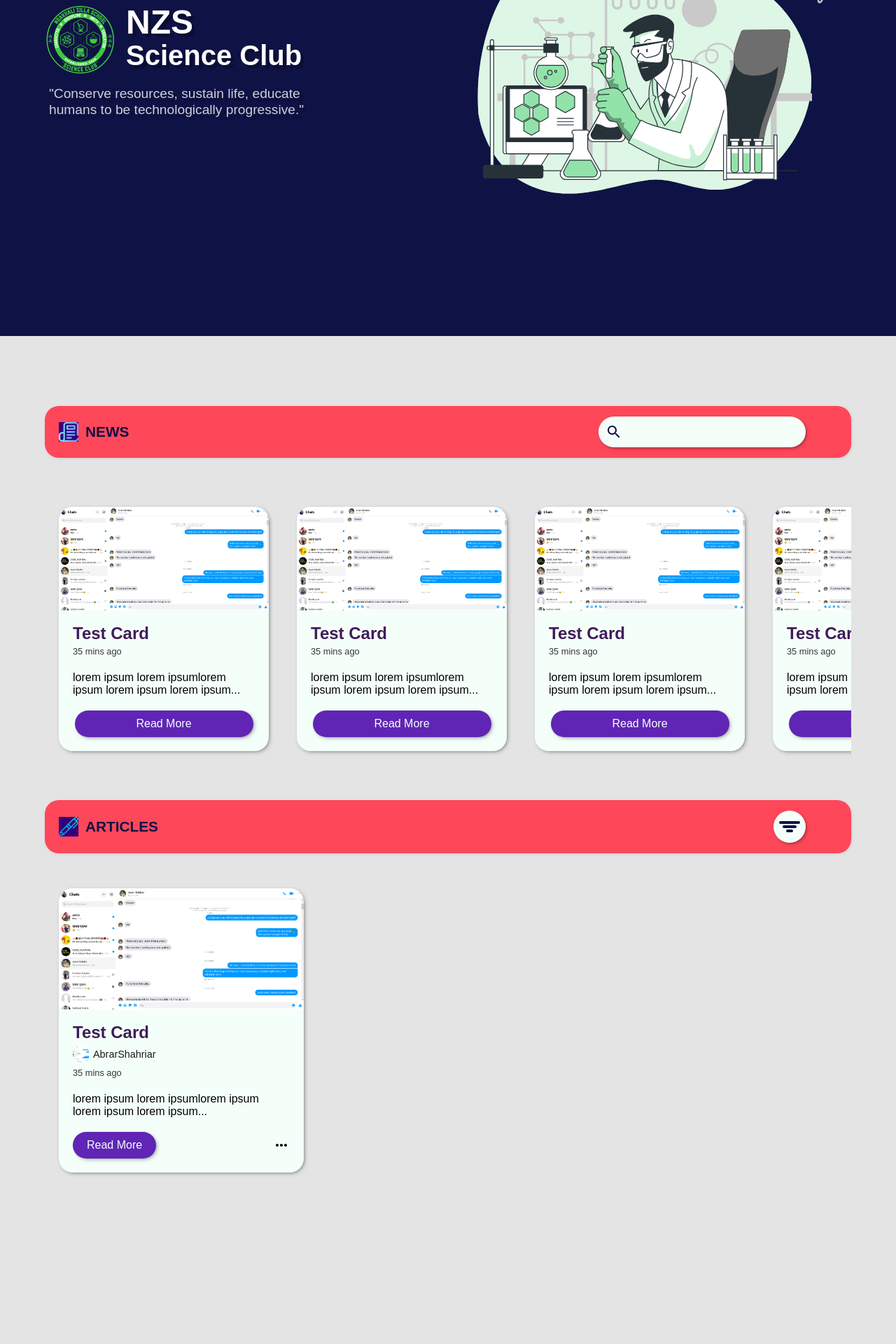
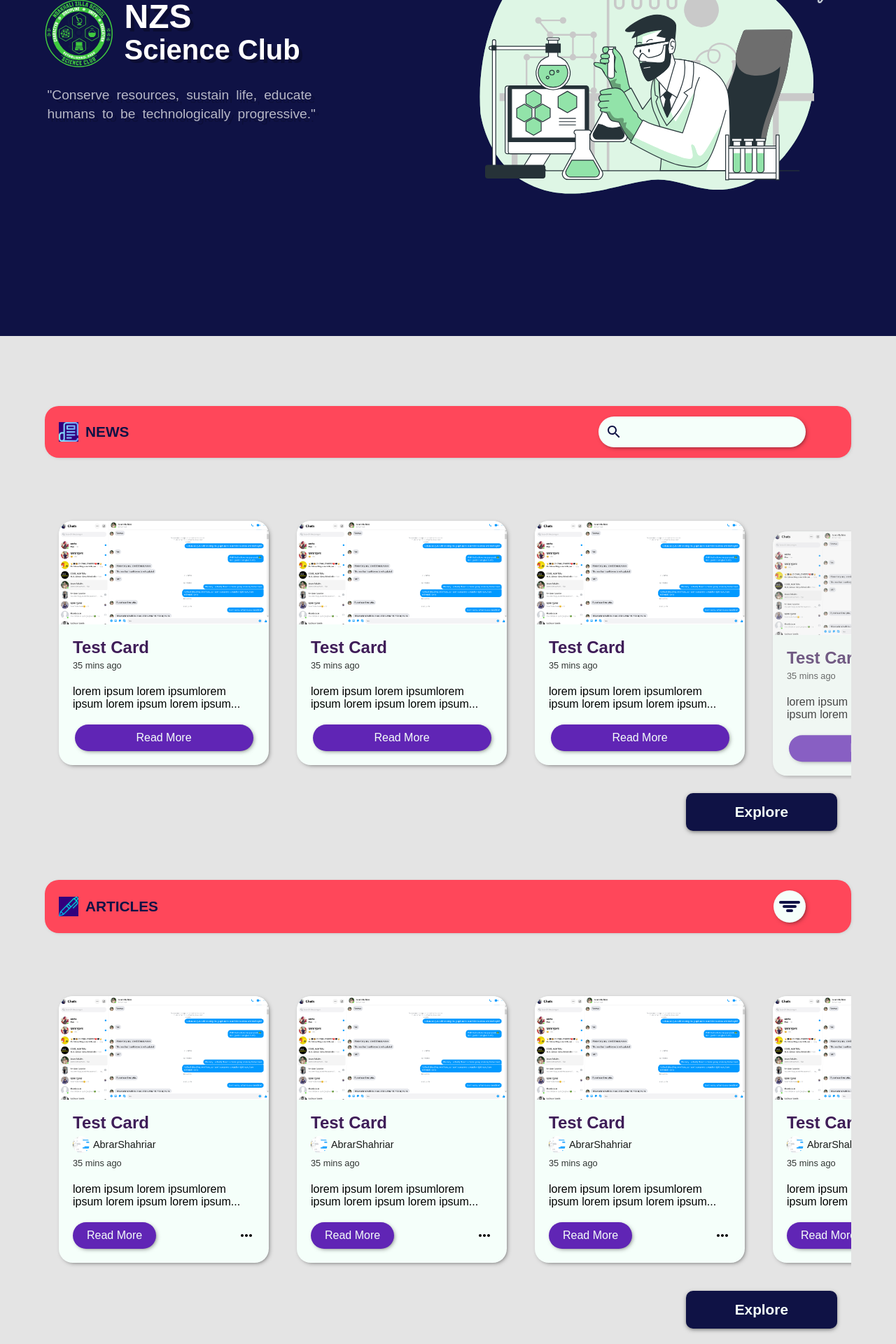
Before and after one commit to AbrarShahriar/nzssc-production, a React (Create React App) app: page / in a window 1280 px wide. Shown: the part 320-2240 px from the top of the page at 70% size. Before the commit the page ends 2045 px from the top, so only its background shows below. Built offline with nearby package versions, Linux system fonts and the light colour scheme.

Commit message:
anim without card delay

```diff
--- a/src/App.css
+++ b/src/App.css
@@ -98,27 +98,17 @@ body {
   margin-left: 5px;
   width: fit-content;
 }
-/* @media (max-width: 600px) {
-  .search input {
-    width: 0;
-    margin-left: 0;
-  }
-} */
 
 .search:focus-within {
   background-color: rgb(233, 235, 234);
 }
 
-.news-cards {
-  overflow-x: auto;
 
-  display: flex;
-  align-items: center;
-}
 
 .cards {
   margin: 50px auto;
   width: 90%;
+  padding: 20px 0 20px 0;
   /* outline: 2px solid yellow; */
   /* width: 80%; */
   /* margin-left: 20px; */
@@ -131,6 +121,53 @@ body {
 .cards {
   -ms-overflow-style: none;
   /* scrollbar-width: none; */
+  overflow-y: hidden;
+}
+
+.cards .load_more {
+  background-color: #0F1245;
+  color: mintcream;
+  padding: 15px 70px;
+  border-radius: 10px;
+  width: max-content;
+  display: flex;
+  align-items: center;
+  justify-content: center;
+  font-size: 1.3em;
+  font-weight: 700;
+  cursor: pointer;
+  transition: all 200ms ease;
+  box-shadow: 0 2px 7px -2px rgba(0,0,0,.75);
+  margin: 20px 20px 0 auto;
+}
+
+.cards .load_more:hover {
+  transform: translateY(-5px) scale(1.05);
+  box-shadow: 0 4px 7px -2px rgba(0,0,0,.75);
+}
+
+.cards .load_more span {
+  /* margin-right: 20px; */
+}
+
+.news-cards {
+  overflow-y: hidden !important;
+  display: flex;
+  align-items: center;
+  justify-content: space-between;
+  /* animation: slider 40s linear infinite; */
+  /* width: calc(300px * 8); */
+  overflow-x: auto;
+}
+
+
+@keyframes slider {
+  0% {
+    transform: translateX(0);
+  }
+  100% {
+    transform: translateX(calc(-300px * 2));
+  }
 }
 
 .article-topicSelection {
@@ -139,3 +176,9 @@ body {
   justify-content: space-between;
   /* outline: 2px solid red; */
 }
+
+.article-cards {
+  display: flex;
+  align-items: center;
+  justify-content: space-between;
+}
--- a/src/App.js
+++ b/src/App.js
@@ -4,23 +4,69 @@ import { BrowserRouter as Router, Switch, Route } from "react-router-dom";
 import Hero from './components/Hero';
 import Title from './components/Title';
 import { SearchOutlined } from '@material-ui/icons';
-import { useMediaQuery } from '@material-ui/core';
+import { CircularProgress, useMediaQuery } from '@material-ui/core';
 import { screens } from './screens';
 import ContentCard from './components/ContentCard';
 
 import ss from './images/ss.png'
-import React from 'react';
+import React, { useRef, useEffect } from 'react';
 import TopicSelection from './components/TopicSelection';
 import bookLogo from './images/book-logo.png'
 import articleLogo from './images/article-logo.png'
 import newsLogo from './images/news-logo.png'
+import { gsap } from 'gsap'
+import { ScrollTrigger } from "gsap/ScrollTrigger";
 
+gsap.registerPlugin(ScrollTrigger)
+
+const dummy = {
+  type: 'article',
+  title: 'Test Card',
+  desc: 'lorem ipsum lorem ipsumlorem ipsumlorem ipsum lorem ipsum...',
+  author: 'AbrarShahriar',
+  authorImg: {ss},
+  img: {ss},
+  timestamp: '35 mins ago',
+}
 
 function App() {
 
   const mobile = useMediaQuery(`(max-width: ${screens.mobile}px)`)
 
+  const titleOneRef = useRef(null)
+  const titleTwoRef = useRef(null)
+
   const handleSearch = () => {}
+
+  useEffect(() => {
+    const titleOneDom = titleOneRef.current
+    const titleTwoDom = titleTwoRef.current
+
+    const duration = .5
+
+    gsap.from(titleOneDom, {
+        x: 50,
+        opacity: 0,
+        duration,
+        scrollTrigger: {
+            trigger: titleOneDom,
+            start: 'bottom bottom',
+            // markers: true
+        }
+    })
+
+    gsap.from(titleTwoDom, {
+        x: -50,
+        opacity: 0,
+        duration,
+        scrollTrigger: {
+            trigger: titleTwoDom,
+            start: 'bottom bottom',
+            // markers: true
+        }
+    })
+
+  }, [])
 
   return (
     <Router>
@@ -35,7 +81,7 @@ function App() {
         {/* <svg className='hero-wave' xmlns="http://www.w3.org/2000/svg" viewBox="0 0 1440 320"><path fill-opacity="1" d="M0,32L80,64C160,96,320,160,480,197.3C640,235,800,245,960,213.3C1120,181,1280,107,1360,69.3L1440,32L1440,0L1360,0C1280,0,1120,0,960,0C800,0,640,0,480,0C320,0,160,0,80,0L0,0Z"></path></svg> */}
 
         {/* NEWS(title) + SEARCH */}
-        <form className="news-search title-addtition">
+        <form ref={titleOneRef} className="news-search title-addtition">
           <Title iconSrc={newsLogo} title='news' />
           {!mobile ?
             <div className="search search_desktop">
@@ -49,40 +95,37 @@ function App() {
           }
         </form>
         {/* NEWS CARDS */}
-        <div className="news-cards cards">
+        <div className="cards">
+          <div className="news-cards">
+            {Array.from(new Array(4)).map((card, index) => {
+              return (
                 <ContentCard
                   title='Test Card'
                   desc='lorem ipsum lorem ipsumlorem ipsum lorem ipsum lorem ipsum...'
                   img={ss}
                   timestamp='35 mins ago'
+                  delay={index}
                 />
-          <ContentCard
-            title='Test Card'
-            desc='lorem ipsum lorem ipsumlorem ipsum lorem ipsum lorem ipsum...'
-            img={ss}
-            timestamp='35 mins ago'
-          />
-          <ContentCard
-            title='Test Card'
-            desc='lorem ipsum lorem ipsumlorem ipsum lorem ipsum lorem ipsum...'
-            img={ss}
-            timestamp='35 mins ago'
-          />
-          <ContentCard
-            title='Test Card'
-            desc='lorem ipsum lorem ipsumlorem ipsum lorem ipsum lorem ipsum...'
-            img={ss}
-            timestamp='35 mins ago'
-          />
+              )
+            })}
+          </div>
+
+          <div className="load_more">
+            <span>Explore</span>
+            {/* <CircularProgress /> */}
+          </div>
         </div>
 
         {/* ARTICLES(title) + TOPIC Selection */}
-        <div className="article-topicSelection title-addtition">
+        <div ref={titleTwoRef} className="article-topicSelection title-addtition">
           <Title iconSrc={articleLogo} title='articles' />
           <TopicSelection />
         </div>
         {/* ARTICLES */}
-        <div className="article-cards cards">
+        <div className="cards">
+          <div className="article-cards">
+            {Array.from(new Array(4)).map(card => {
+              return (
                 <ContentCard
                   type='article'
                   title='Test Card'
@@ -92,6 +135,13 @@ function App() {
                   img={ss}
                   timestamp='35 mins ago'
                 />
+              )
+            })}
+          </div>
+          <div className="load_more">
+            <span>Explore</span>
+            {/* <CircularProgress /> */}
+          </div>
         </div>
         {/* ARTICLES */}
 
--- a/src/components/ContentCard.css
+++ b/src/components/ContentCard.css
@@ -7,6 +7,10 @@
     /* outline: 2px solid red; */
 
     /* margin: 20px auto; */
+    margin: 20px ;
+}
+
+.article_card {
     margin: 20px;
 }
 
--- a/src/components/ContentCard.js
+++ b/src/components/ContentCard.js
@@ -1,12 +1,54 @@
-import React, { useEffect } from 'react'
+import React, { useEffect, useRef } from 'react'
 import './ContentCard.css'
 import { Link } from "react-router-dom";
 import { MoreHorizRounded } from '@material-ui/icons';
+import { gsap } from 'gsap'
+import { ScrollTrigger } from "gsap/ScrollTrigger";
 
-function ContentCard({ type, img, title, desc, tags, timestamp, author, authorImg }) {
+gsap.registerPlugin(ScrollTrigger)
+
+function ContentCard({ type, img, title, desc, tags, timestamp, author, authorImg, delay }) {
+
+    const cardRef = useRef(null)
+
+    useEffect(() => {
+
+        console.log(delay, delay*.5);
+
+
+        const cardDom = cardRef.current
+
+        const duration = .5
+
+        // var anim = gsap.timeline({duration})
+        // anim.from({
+        //     y: 50,
+        //     opacity: 0,
+        //     duration,
+        // })
+
+        // ScrollTrigger.create({
+        //     trigger: cardDom,
+        //     start: 'bottom bottom',
+        //     onEnter: () => anim.play(0, {delay})
+        // })
+        gsap.from(cardDom, {
+            y: 50,
+            opacity: 0,
+            duration,
+            delay: delay,
+            scrollTrigger: {
+                trigger: cardDom,
+                start: 'bottom bottom',
+                toggleActions: 'play none none none',
+                once: true,
+                // markers: true,
+            }
+        })
+      }, [])
 
     return (
-        <div className='card'>
+        <div ref={cardRef} className={`card ${(type === 'article') && 'article_card'}`}>
 
             <div className="card_header">
                 {img && <img src={img} alt=""/>}
--- a/src/components/Header.css
+++ b/src/components/Header.css
@@ -58,11 +58,13 @@
     box-shadow: 1px 1px 7px -5px rgba(0,0,0,.75);
     cursor: pointer;
     overflow: hidden;
+    background-color: #FF475A;
 
 }
 
 .header_items .header_item:hover {
-    transform: scale(1.06);
+    transform: scale(1.06) translateY(-5px);
+    background-color: #FF9F36;
 }
 
 .header_items .header_item:hover a {
@@ -79,7 +81,7 @@
     left: 0;
     border-radius: 20px;
     background-image: linear-gradient(90deg, #FF475A, #ff479d, #FF475A);
-    transition: transform 200ms ease;
+    transition: transform 500ms ease;
 }
 
 .header_items .header_item:hover .item_bg {
--- a/src/components/Hero.css
+++ b/src/components/Hero.css
@@ -15,6 +15,10 @@
     display: flex;
     align-items: center;
     justify-content: space-around;
+
+    --typing1-ch: 3;
+    --typing2-ch: 12;
+    --typing-speed: 2;
 }
 
 .hero > img {
@@ -45,6 +49,7 @@
     font-size: 2.5em;
     line-height: 1em;
     margin-bottom: 10px;
+    width: 300px;
 }
 @media (max-width: 600px) {
     .hero_title .hero_banner h2 {
@@ -55,8 +60,9 @@
 .hero_title p {
     font-size: 1.2em;
     max-width: 400px;
-
-    line-height: 1.2em;
+    margin-top: 10px;
+    line-height: 1.4em;
+    word-spacing: .3rem;
 }
 
 .hero_banner {
@@ -102,6 +108,86 @@
     }
 }
 
+.typing {
+    /* outline: 2px solid red; */
+    width: fit-content;
+    font-family: sans-serif;
+    position: relative;
+    /* overflow: hidden; */
+}
+
+.typing::after, .typing::before {
+    content: '';
+    position: absolute;
+    top: 0;
+    height: 100%;
+}
+
+.typing1::after {
+    width: 100%;
+    left: 0;
+    background-color: #0F1245;
+    /* background-color: yellow; */
+    animation:
+    typer1 750ms steps(var(--typing1-ch)) 1.5s forwards,
+    opacityFull 10ms 2.25s forwards;
+
+}
+
+.typing1::before {
+    width: 3px;
+    background-color: transparent;
+    animation: cursor1 750ms steps(var(--typing1-ch)) 1.5s forwards;
+    z-index: 4;
+    height: 90%;
+}
+
+.typing2::after {
+    width: 100%;
+    left: 0;
+    background-color: #0F1245;
+    /* background-color: yellow; */
+    animation:
+    typer2 1.5s steps(var(--typing2-ch)) 3s forwards,
+    opacityFull 10ms 3.75s forwards;
+
+}
+
+.typing2::before {
+    width: 3px;
+    background-color: transparent;
+    animation: cursor2 1.5s steps(var(--typing2-ch)) 3s forwards;
+    z-index: 4;
+    height: 90%;
+
+}
+
+@keyframes typer2 {
+    100% {
+        transform: translateX(100%);
+    }
+}
+@keyframes cursor2 {
+    100% {
+        transform: translateX(calc(var(--typing2-ch) * 1.3rem));
+    }
+}
+@keyframes typer1 {
+    100% {
+        transform: translateX(100%);
+    }
+}
+@keyframes cursor1 {
+    100% {
+        transform: translateX(calc(var(--typing1-ch) * 2rem));
+    }
+}
+
+@keyframes opacityFull {
+    100% {
+        opacity: 0;
+    }
+}
 
 
 .slideLeft {
@@ -124,7 +210,7 @@
 
 @keyframes fadeUp {
     100% {
-        opacity: 0.8;
+        opacity: 0.7;
         transform: translateY(0);
     }
 }
--- a/src/components/Hero.js
+++ b/src/components/Hero.js
@@ -1,4 +1,4 @@
-import React, { useEffect } from 'react'
+import React, { useEffect, useRef } from 'react'
 import './Hero.css'
 import blob from '../images/gradient-blob.png'
 import Atom from './svg/Atom'
@@ -19,8 +19,54 @@ import Aos from "aos";
 function Hero() {
     const mobile = useMediaQuery(`(max-width: ${screens.mobile}px)`)
 
+    const nzsRef = useRef(null)
+    const scRef = useRef(null)
+
     useEffect(() => {
         Aos.init()
+
+        let nzsNode = nzsRef.current
+        let scNode = scRef.current
+
+        var nzsText = 'NZS'
+        var scText = 'Science Club'
+
+        let i = 0,
+            j = 0,
+            delayOne,
+            delayTwo,
+            animOneDelay = setTimeout(() => {
+                typeWriterOne()
+            }, 1500),
+            animTwoDelay = setTimeout(() => {
+                typeWriterTwo()
+            }, 2500),
+            speedOne = 175,
+            speedTwo = 125
+
+        const typeWriterOne = () => {
+            if(i < nzsText.length) {
+                nzsNode.innerText += nzsText.charAt(i)
+                i++
+                let delay = setTimeout(typeWriterOne, speedOne)
+            }
+        }
+        const typeWriterTwo = () => {
+            if(j < scText.length) {
+                if(j == 7) {
+                    scNode.innerHTML += '<span> </span>'
+                } else {
+                    scNode.innerHTML += scText.charAt(j)
+                }
+                j++
+                let delay = setTimeout(typeWriterTwo, speedTwo)
+            }
+        }
+
+        return () => {
+            clearTimeout(animOneDelay)
+            clearTimeout(animTwoDelay)
+        }
     }, [])
 
     return (
@@ -37,8 +83,8 @@ function Hero() {
                 <div className="hero_banner slideLeft">
                     <img id='logo'  src={logo} alt=""/>
                     <div className="banner_text">
-                        <h1>NZS</h1>
-                        <h2>Science Club</h2>
+                        <h1 ref={nzsRef}></h1>
+                        <h2 ref={scRef}></h2>
                     </div>
                 </div>
                 <p className='subtitle fadeUp'>"Conserve resources, sustain life, educate humans to be technologically progressive."</p>
--- /dev/null
+++ b/src/components/NewsCard.css
@@ -0,0 +1,5 @@
+.news_card {
+    outline: 2px solid red;
+    max-width: 375px;
+    background-color: mintcream;
+}
```
Also changed, not shown: src/components/Header.js (+19 -8 lines), src/components/NewsCard.js (added, +28 -0 lines). Lines whose indentation alone changed are shown as unchanged.
